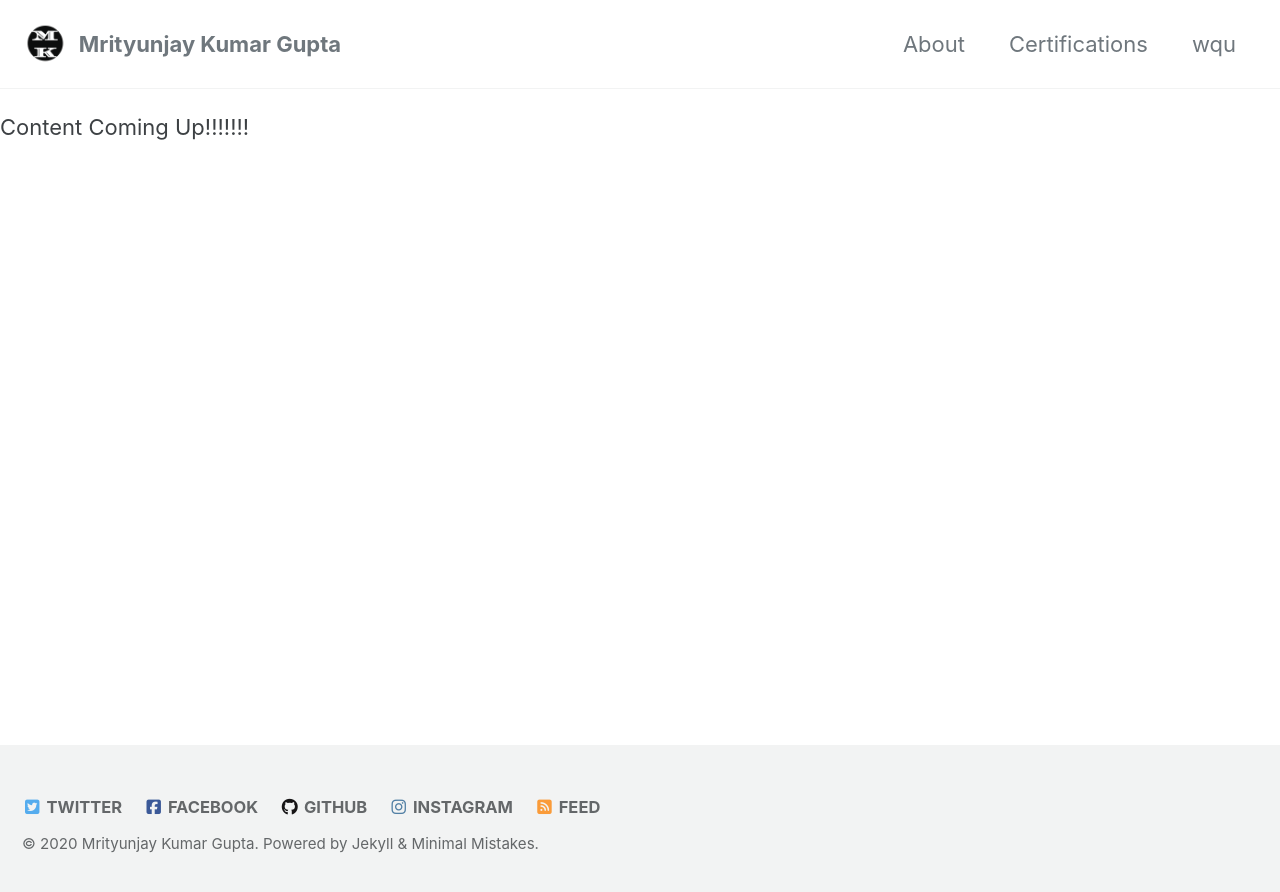
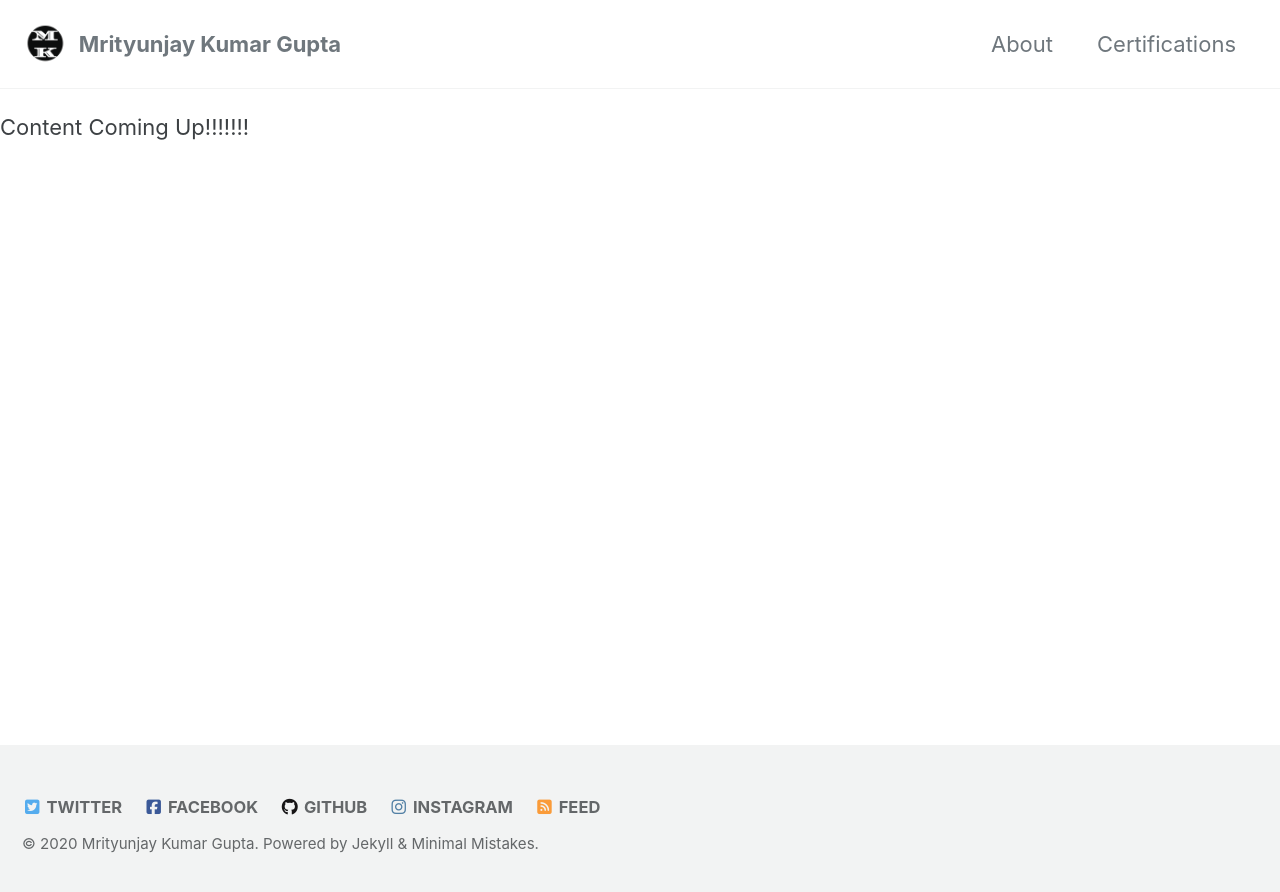
Before and after one commit to jaykumar1046/jaykumar.github.io, a Jekyll site: the page built from _pages/about.md, in a window 1280 px wide. Shown: the top 892 px of the page. Built offline with Jekyll 4.4.1, drawn with Linux system fonts in a browser that asks for light colours; cached includes are drawn as plain includes; nearby versions of some CDN libraries; our own code applies the rules of GitHub Pages for plain Markdown files.

Commit message:
removed wqu item from the mega menu

```diff
--- a/_data/navigation.yml
+++ b/_data/navigation.yml
@@ -4,8 +4,6 @@ main:
     url: /about/
   - title: "Certifications"
     url: /Certifications/
-  - title: "wqu"
-    url: /wqu_certificate/
   # - title: "About"
   #   url: https://mmistakes.github.io/minimal-mistakes/about/
   # - title: "Sample Posts"
```
